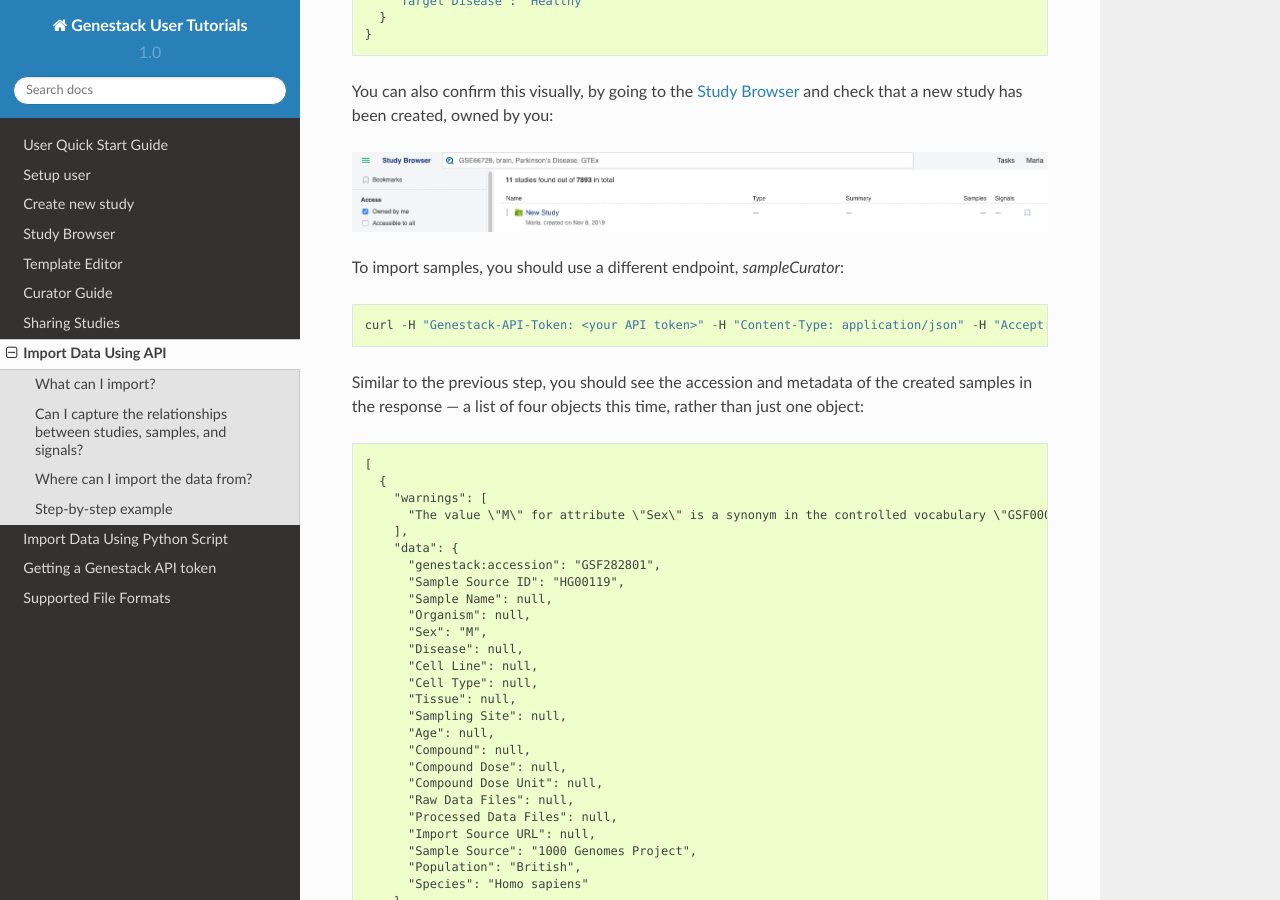
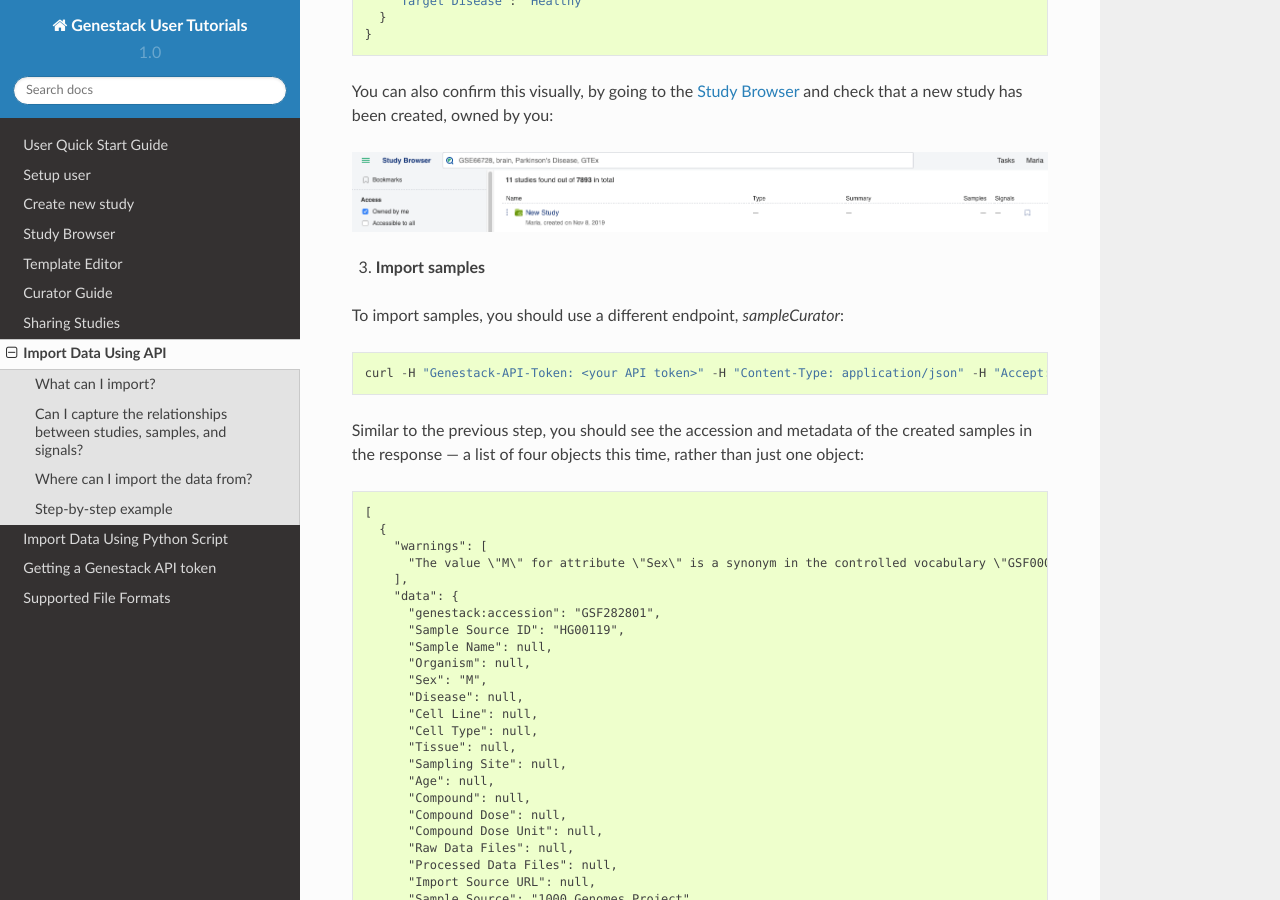
Before and after one commit to genestack/user-guide, a Sphinx documentation site: the page built from source/doc-odm-user-guide/import-data-using-api.rst, in a window 1280 px wide and 900 px high, scrolled down 3830 px. Built offline with Sphinx 7.4.7 and the Read the Docs theme 2.0.0, drawn with Linux system fonts in a browser that asks for light colours.

Commit message:
Update import-data-using-api.rst
added header for 3. import samples

```diff
--- a/source/doc-odm-user-guide/import-data-using-api.rst
+++ b/source/doc-odm-user-guide/import-data-using-api.rst
@@ -161,6 +161,8 @@ owned by you:
 
 .. image:: images/empty_study.png
 
+3. **Import samples**
+
 To import samples, you should use a different endpoint, *sampleCurator*:
 
 .. literalinclude:: import-samples-1.py
```
